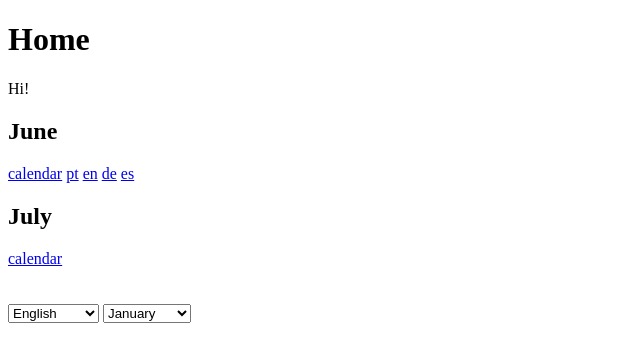
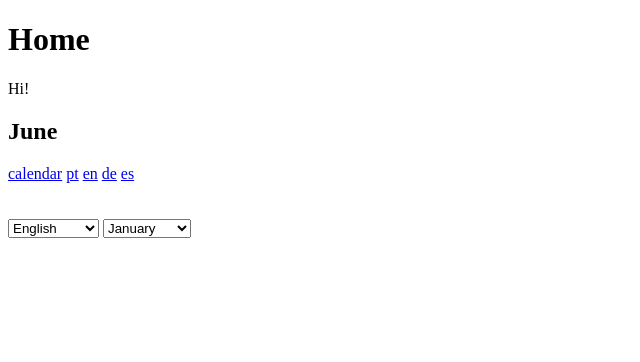
Before and after one commit to gabrielacaesar/wiki-calendar-scraper, a Flask app: page / in a window 1280 px wide. Shown: the top 362 px of the page, without its empty margins (0-640 px from the left). Run offline with Flask 2, Linux system fonts and the light colour scheme.

Commit message:
Update home.html

```diff
--- a/templates/home.html
+++ b/templates/home.html
@@ -14,33 +14,30 @@
   <a href="/de-juni">de</a>
   <a href="/es-junio">es</a>
 
-  <h2>July</h2>
-  <a href="/calendar">calendar</a>
-
   <br>
   <br>
   <br>
 
-  <select class="language">
+  <select id="language" onchange="definirOutput()">
     <option values="en">English</option>
     <option values="pt">Portuguese</option>
     <option values="de">German</option>
     <option values="es">Spanish</option>
     <option values="fr">French</option>
-    <option values="it">Italan</option>
+    <option values="it">Italian</option>
     <option values="du">Dutch</option>
   </select>
 
-  <select class="month">
-    <option values="1">January</option>
-    <option values="2">February</option>
-    <option values="3">March</option>
-    <option values="4">April</option>
-    <option values="5">May</option>
-    <option values="6">June</option>
-    <option values="7">July</option>
-    <option values="8">August</option>
-    <option values="9">September</option>
+  <select id="month" onchange="definirOutput()">
+    <option values="01">January</option>
+    <option values="02">February</option>
+    <option values="03">March</option>
+    <option values="04">April</option>
+    <option values="05">May</option>
+    <option values="06">June</option>
+    <option values="07">July</option>
+    <option values="08">August</option>
+    <option values="09">September</option>
     <option values="10">October</option>
     <option values="11">November</option>
     <option values="12">December</option>
```
